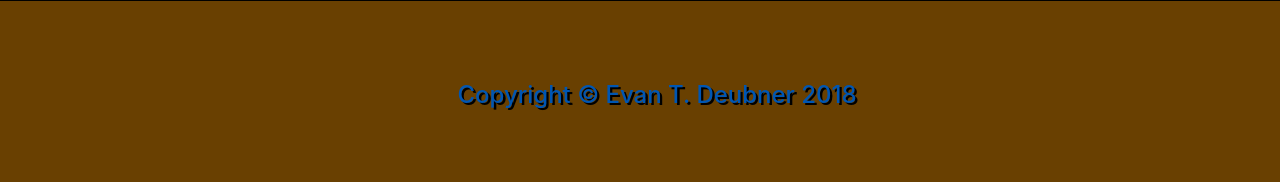
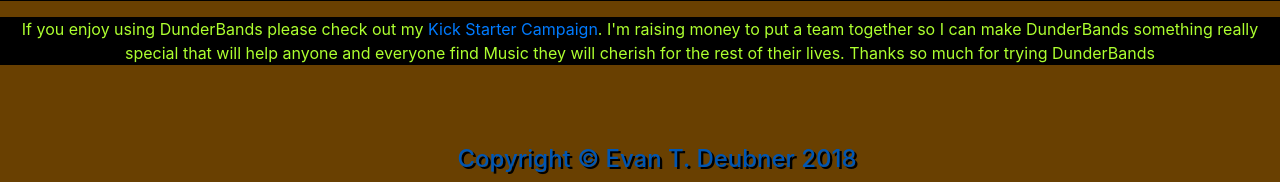
Before and after one commit to withinmyself/Dunder, a Flask app: template app/templates/search/dunderbands.html in a window 1280 px wide. Shown: the part 655-837 px from the top of the page. Before the commit the page ends 765 px from the top, so only its background shows below. Run offline with Flask 2, Linux system fonts and the light colour scheme; the template is opened without the code that fills it, so the values that code supplies are empty; some libraries are stand-ins or nearby versions.

Commit message:
Added Kickstarter Campaign link to my search page.

```diff
--- a/app/templates/search/dunderbands.html
+++ b/app/templates/search/dunderbands.html
@@ -154,6 +154,9 @@
   The search string will begin to change if no result is found quickly.  It will drop prefix first then it will restore the original search string and only drop country<br/>
   Then it will drop both prefix and country leaving only subgenre and genre. The quicker the find, the better the album. <br/>If a result still can't be found
   it will ask that you double your efforts.</p>
+  <p style="color: greenyellow; background-color: black; text-align: center;">
+  If you enjoy using DunderBands please check out my <a href="https://www.kickstarter.com/campaign/dunderbands">Kick Starter Campaign</a>.  I'm raising money to put a team together so I can make DunderBands something really special that will help
+anyone and everyone find Music they will cherish for the rest of their lives.  Thanks so much for trying DunderBands</p>
 
 
 <!-- End CSS Grid -->
```
